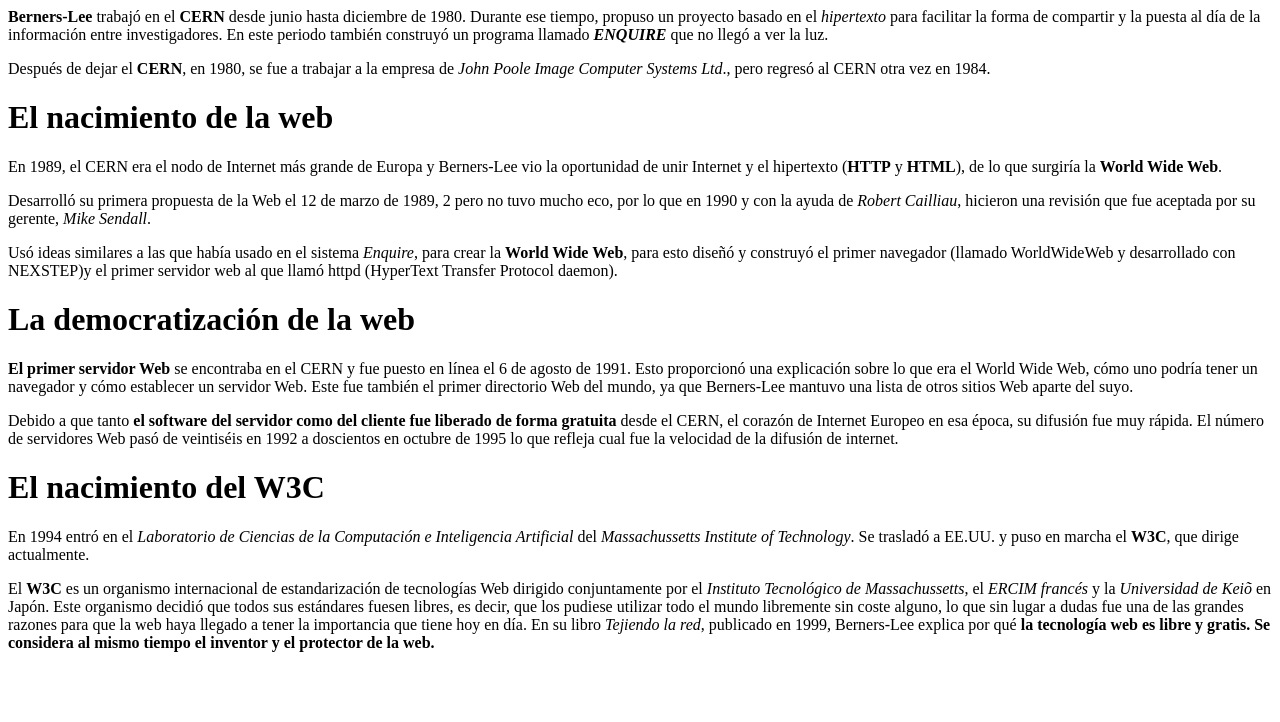
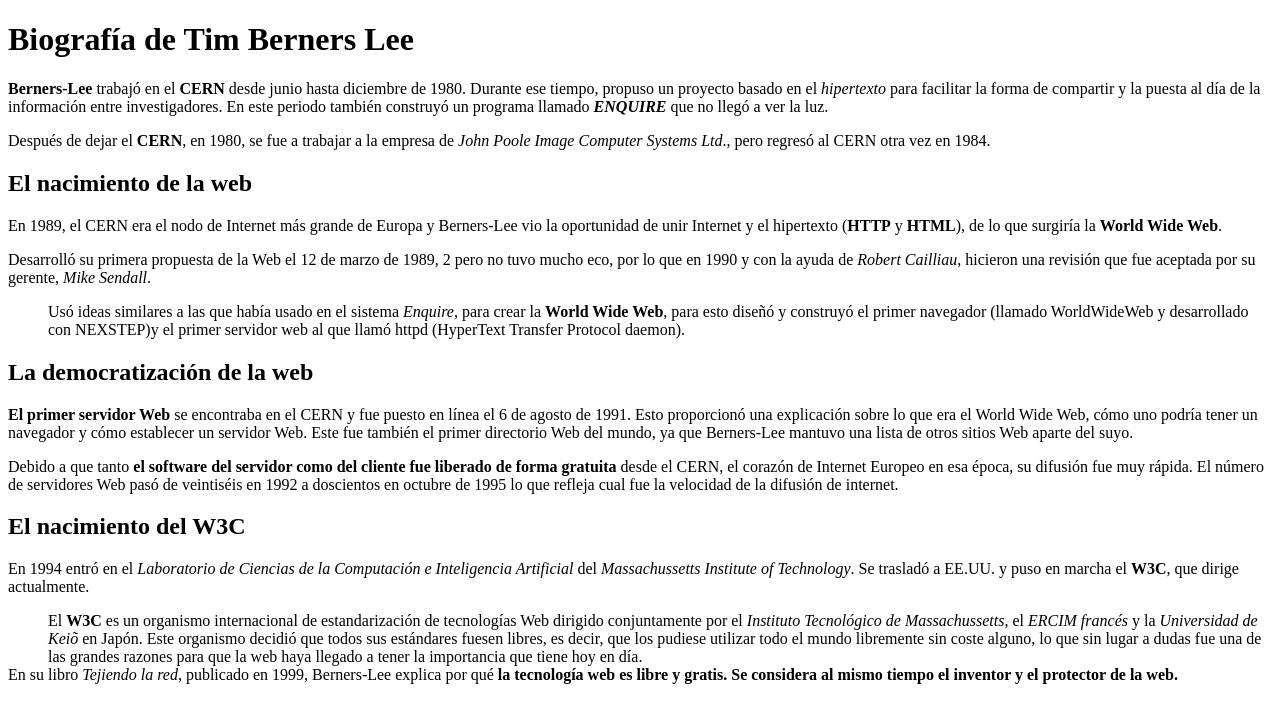
Before and after one commit to Johnnythe01/Entornos, a plain HTML site: page actividad_1.html in a window 1280 px wide. Drawn offline with Linux system fonts and the light colour scheme.

Commit message:
intento 2

```diff
--- a/actividad_1.html
+++ b/actividad_1.html
@@ -3,36 +3,38 @@
 <head>
 <title>Biografía de Tim Berners Lee</title>
 </head>
-<body><b>Berners-Lee</b> trabajó en el <b>CERN</b> desde junio hasta diciembre de 1980. Durante ese tiempo, propuso un proyecto basado en el <i>hipertexto</i> para facilitar la forma de compartir y la puesta al día de la información entre
-investigadores. En este periodo también construyó un programa llamado <b><i>ENQUIRE</i></b> que no llegó a ver la luz.</body>
+<body>
+<h1>Biografía de Tim Berners Lee</h1>
+<b>Berners-Lee</b> trabajó en el <b>CERN</b> desde junio hasta diciembre de 1980. Durante ese tiempo, propuso un proyecto basado en el <i>hipertexto</i> para facilitar la forma de compartir y la puesta al día de la información entre
+investigadores. En este periodo también construyó un programa llamado <b><i>ENQUIRE</i></b> que no llegó a ver la luz.
 <p></p>
 Después de dejar el <b>CERN</b>, en 1980, se fue a trabajar a la empresa de <i>John Poole Image Computer Systems Ltd</i>., pero regresó al CERN otra vez en 1984.
 <p></p>
-<h1>El nacimiento de la web</h1>
+<h2>El nacimiento de la web</h2>
 <p></p>
-<body>En 1989, el CERN era el nodo de Internet más grande de Europa y Berners-Lee vio la oportunidad de unir Internet y el hipertexto (<b>HTTP</b> y <b>HTML</b>), de lo que surgiría la <b>World Wide Web</b>.
+En 1989, el CERN era el nodo de Internet más grande de Europa y Berners-Lee vio la oportunidad de unir Internet y el hipertexto (<b>HTTP</b> y <b>HTML</b>), de lo que surgiría la <b>World Wide Web</b>.
     <p></p>
     Desarrolló su primera propuesta de la Web el 12 de marzo de 1989, 2 pero no tuvo mucho eco, por lo que en 1990 y con la ayuda de <i>Robert Cailliau</i>, hicieron una revisión que fue aceptada por su gerente, <i>Mike
     Sendall</i>.
     <p></p>
-    Usó ideas similares a las que había usado en el sistema <i>Enquire</i>, para crear la <b>World Wide Web</b>, para esto diseñó y construyó el primer navegador (llamado WorldWideWeb y desarrollado con
-     NEXSTEP)y el primer servidor web al que llamó httpd (HyperText Transfer Protocol daemon).</body>
+    <dd>Usó ideas similares a las que había usado en el sistema <i>Enquire</i>, para crear la <b>World Wide Web</b>, para esto diseñó y construyó el primer navegador (llamado WorldWideWeb y desarrollado con
+     NEXSTEP)y el primer servidor web al que llamó httpd (HyperText Transfer Protocol daemon).</dd>
      <p></p>
-<h1>La democratización de la web</h1>
+<h2>La democratización de la web</h2>
 <p></p>
-<body><b>El primer servidor Web</b> se encontraba en el CERN y fue puesto en línea el 6 de agosto de 1991. Esto proporcionó una explicación sobre lo que era el World Wide Web, cómo uno podría tener un navegador y cómo
+<b>El primer servidor Web</b> se encontraba en el CERN y fue puesto en línea el 6 de agosto de 1991. Esto proporcionó una explicación sobre lo que era el World Wide Web, cómo uno podría tener un navegador y cómo
     establecer un servidor Web. Este fue también el primer directorio Web del mundo, ya que Berners-Lee mantuvo una lista de otros sitios Web aparte del suyo.
     <p></p>
 Debido a que tanto <b>el software del servidor como del cliente fue liberado de forma gratuita</b> desde el CERN, el corazón de Internet Europeo en esa época, su difusión fue muy rápida. El número de servidores Web
 pasó de veintiséis en 1992 a doscientos en octubre de 1995 lo que refleja cual fue la velocidad de la difusión de internet.
+<p></p>
+<h2>El nacimiento del W3C</h2>
+<p></p>
+En 1994 entró en el <i>Laboratorio de Ciencias de la Computación e Inteligencia Artificial</i> del <i>Massachussetts Institute of Technology</i>. Se trasladó a EE.UU. y puso en marcha el <b>W3C</b>, que dirige actualmente.
+<p></p>
+<dd>El <b>W3C</b> es un organismo internacional de estandarización de tecnologías Web dirigido conjuntamente por el <i>Instituto Tecnológico de Massachussetts</i>, el <i>ERCIM francés</i> y la <i>Universidad de Keiõ</i> en
+Japón. Este organismo decidió que todos sus estándares fuesen libres, es decir, que los pudiese utilizar todo el mundo libremente sin coste alguno, lo que sin lugar a dudas fue una de las grandes razones
+para que la web haya llegado a tener la importancia que tiene hoy en día.</dd>
+En su libro <i>Tejiendo la red</i>, publicado en 1999, Berners-Lee explica por qué <b>la tecnología web es libre y gratis. Se considera al mismo tiempo el inventor y el protector de la web.</b>
 </body>
-<p></p>
-<h1>El nacimiento del W3C</h1>
-<p></p>
-<body>En 1994 entró en el <i>Laboratorio de Ciencias de la Computación e Inteligencia Artificial</i> del <i>Massachussetts Institute of Technology</i>. Se trasladó a EE.UU. y puso en marcha el <b>W3C</b>, que dirige actualmente.
-<p></p>
-El <b>W3C</b> es un organismo internacional de estandarización de tecnologías Web dirigido conjuntamente por el <i>Instituto Tecnológico de Massachussetts</i>, el <i>ERCIM francés</i> y la <i>Universidad de Keiõ</i> en
-Japón. Este organismo decidió que todos sus estándares fuesen libres, es decir, que los pudiese utilizar todo el mundo libremente sin coste alguno, lo que sin lugar a dudas fue una de las grandes razones
-para que la web haya llegado a tener la importancia que tiene hoy en día.
-En su libro <i>Tejiendo la red</i>, publicado en 1999, Berners-Lee explica por qué <b>la tecnología web es libre y gratis. Se considera al mismo tiempo el inventor y el protector de la web.</b></body>
 </html>
```
Also changed, not shown: 1 other file.
